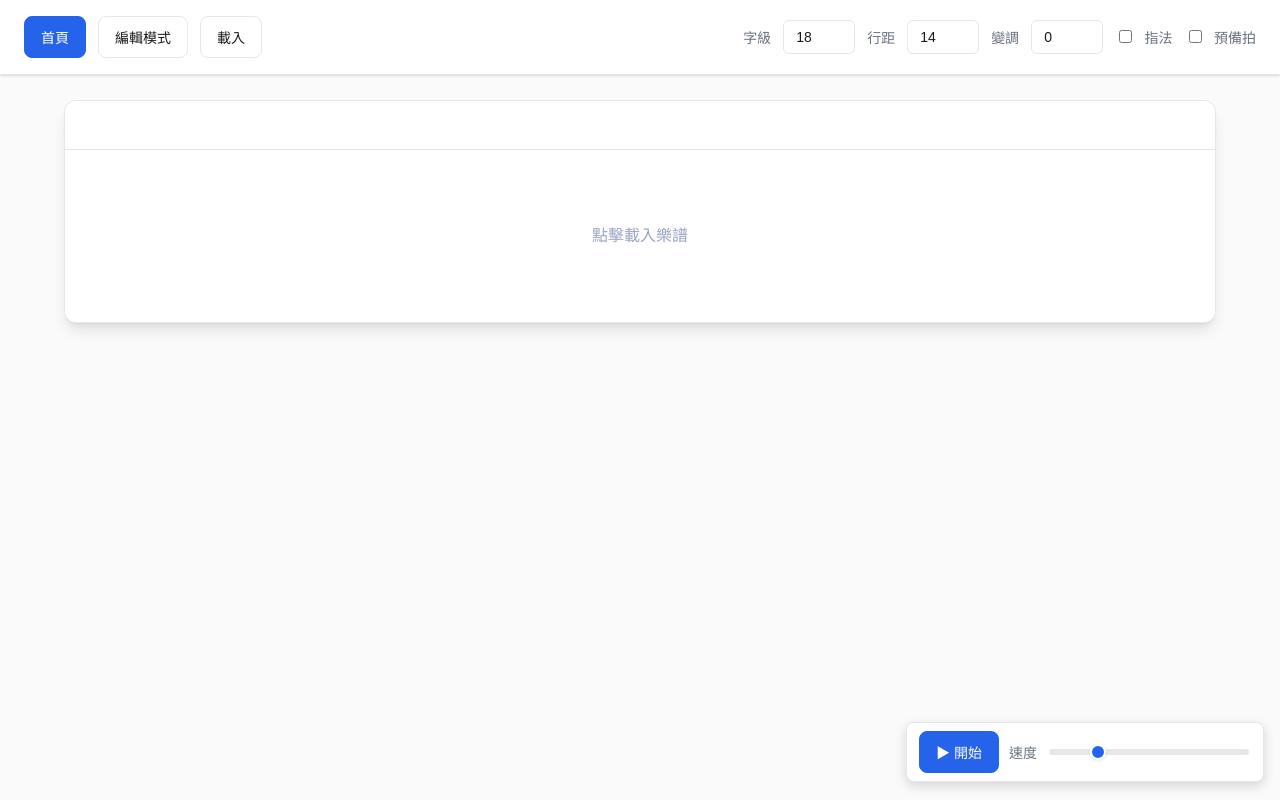
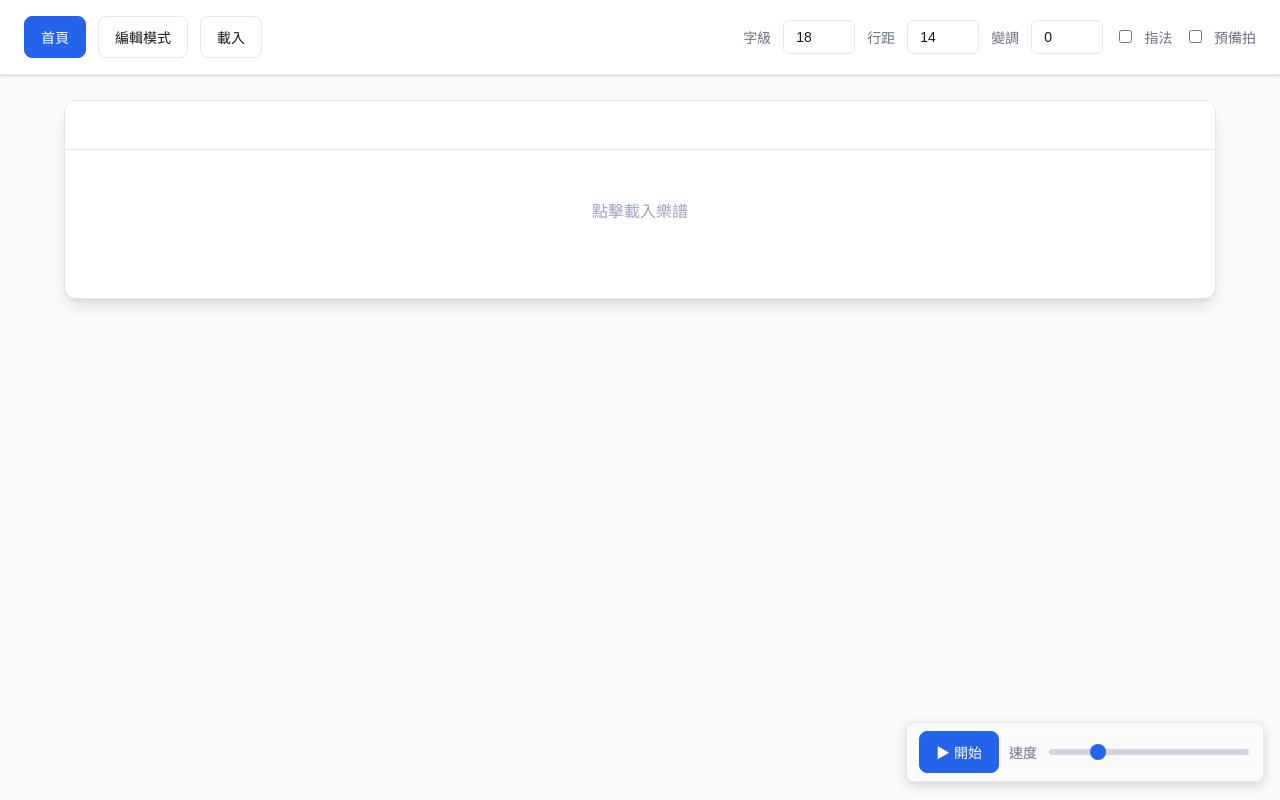
Before and after one commit to moi5712/guitarchordreader, a PHP site: page /reader.html in a window 1280 px wide. Run offline with PHP 8.4, Linux system fonts and the light colour scheme.

Commit message:
Add files via upload

```diff
--- a/styles.css
+++ b/styles.css
@@ -5,14 +5,34 @@
   --ink: #1a1a1a;
   --muted: #6b7280;
   --brand: #2563eb;
+  --: #1d4ed8;
+  --: #047857;
+  --: rgba(0, 0, 0, 0.6);
   --line: #e5e7eb;
   --accent: #059669;
   --hover: #f3f4f6;
+  --danger: #dc2626;
+  --danger-hover: #b91c1c;
+  /*陰影*/
   --shadow: 0 1px 3px 0 rgb(0 0 0 / 0.1), 0 1px 2px -1px rgb(0 0 0 / 0.1);
   --shadow-lg: 0 10px 15px -3px rgb(0 0 0 / 0.1), 0 4px 6px -4px rgb(0 0 0 / 0.1);
+  /**/
+  --floating-slider-bg:#01123527;
+  --floating-shadow: 0 4px 12px rgba(0, 0, 0, 0.15);
+  --floating-bg:#ffffff3d;
+  /*字體*/
   --mono:  Consolas, "Liberation Mono", monospace;
   --sans: Consolas, "Noto Sans TC", "Inter", "PingFang TC", system-ui, -apple-system, sans-serif;
   --lyrics: Consolas, "Zen Maru", "Noto Sans TC", "Inter", "PingFang TC", system-ui, -apple-system, sans-serif;
+  /*段落顏色*/
+  --section-intro: #10b981;
+  --section-verse: #60a5fa;
+  --section-pre-chorus: #06b6d4;
+  --section-chorus: #f59e0b;
+  --section-interlude: #84cc16;
+  --section-solo: #f97316;
+  --section-bridge: #8b5cf6;
+  --section-outro: #ef4444;
 }
 /* =================== 字體載入 ==================== */
 /* 本地字體載入 */
@@ -163,7 +182,7 @@ body {
   appearance: none;
   height: 6px;
   border-radius: 3px;
-  background: var(--line);
+  background: var(--floating-slider-bg);
   outline: none;
 }
 
@@ -382,7 +397,7 @@ body {
   padding: 0 0 0 10px;
 }
 .score {
-  padding: 24px;
+  padding: 0px 24px 24px 24px;
   background: var(--card);
   border-radius: 0 0 12px 12px;
 }
@@ -397,11 +412,11 @@ body {
   padding: 8px 12px;
   border-radius: 8px;
   border: 1px solid var(--line);
-  background: var(--card);
-  box-shadow: 0 4px 12px rgba(0, 0, 0, 0.15);
+  background: var(---floating-bg);
+  box-shadow: var(--floating-shadow);
   z-index: 998;
-  backdrop-filter: blur(10px);
-  -webkit-backdrop-filter: blur(10px);
+  backdrop-filter: blur(5px);
+  -webkit-backdrop-filter: blur(5px);
   transform: translateZ(0);
 }
 
```
Also changed, not shown: other parts of styles.css (+38 -45 lines).
